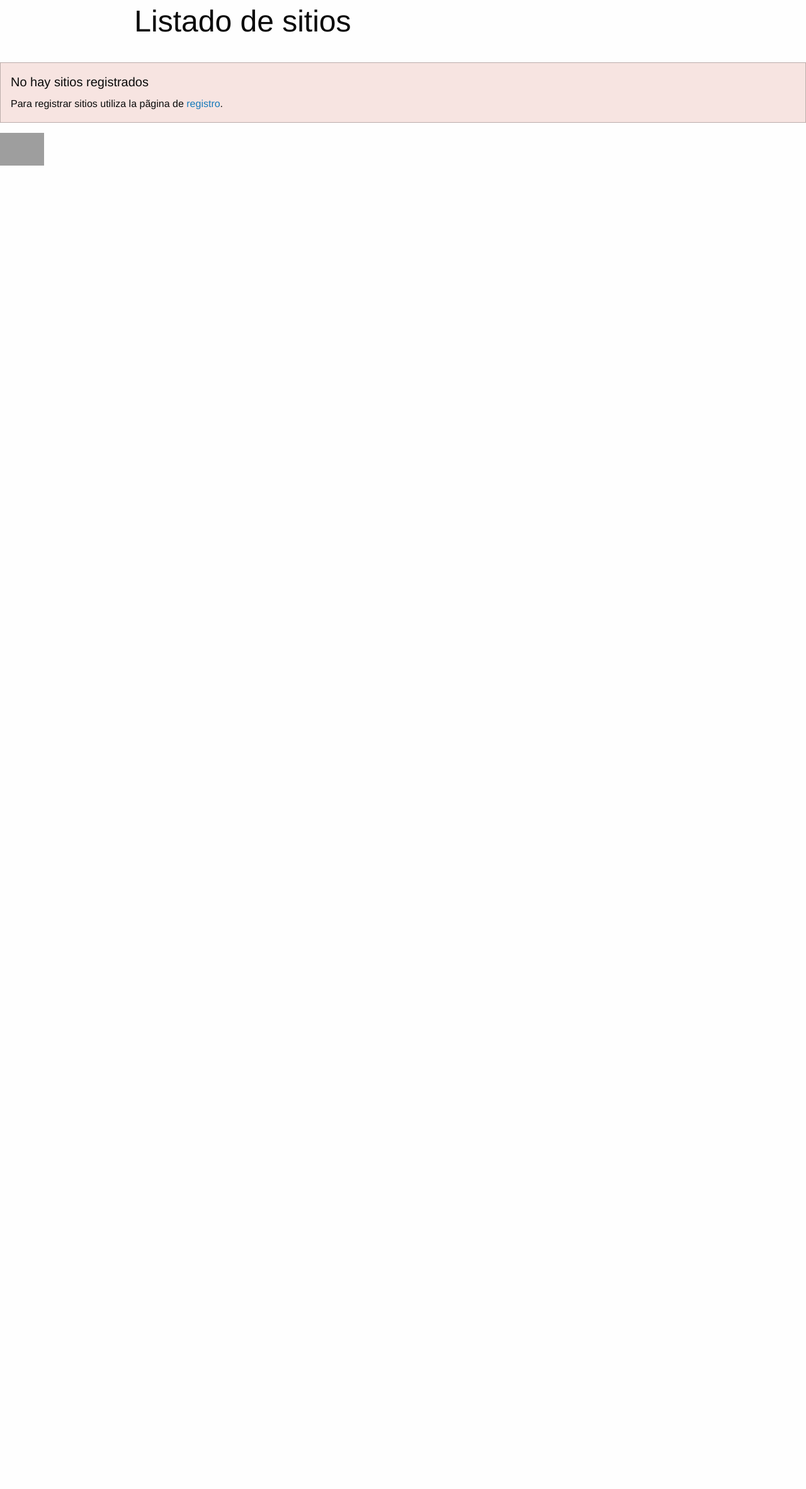
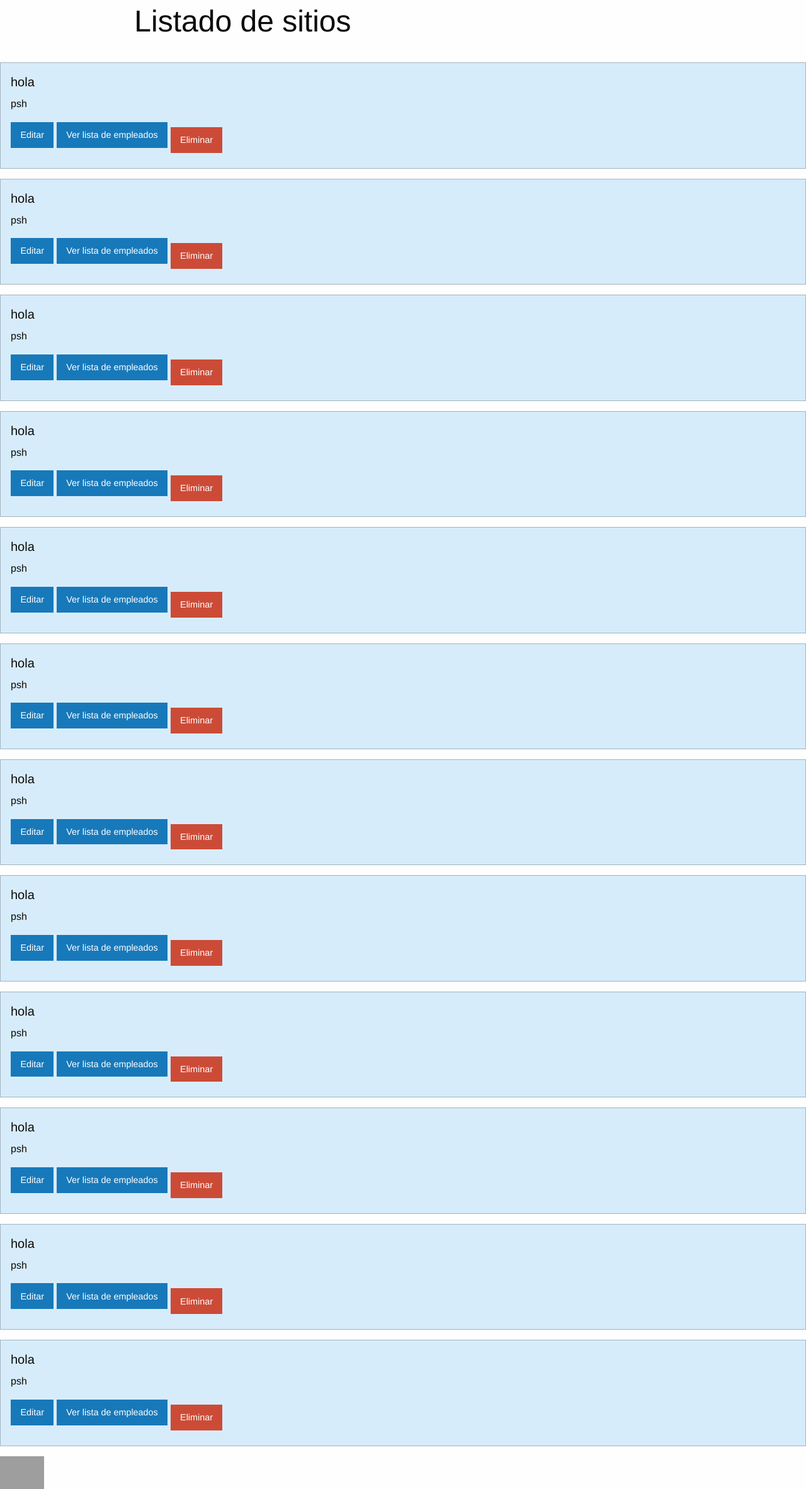
Before and after one commit to JulianGaBu/GarCRUD, a Django app: a page that uses templates/crud_base.html in a window 1280 px wide. Shown: the whole page at 63% size. Before the commit the page ends 263 px from the top, so only its background shows below. Run offline with Django 3.2, Linux system fonts and the light colour scheme; data comes from the database, SQL or seed files in the repository; both versions use the stored data as it was after the commit; some libraries are stand-ins or nearby versions; grey boxes are pictures that could not be loaded.

Commit message:
BASED GARCO

```diff
--- a/CRUD/models.py
+++ b/CRUD/models.py
@@ -14,6 +14,7 @@ class Empleado(models.Model):
 class Sitio(models.Model):
     nombre = models.CharField(max_length=30)
     direccion = models.CharField(max_length=50)
+    empleados = models.ManyToManyField(Empleado)
 
     def __str__(self):
         return self.nombre
--- a/CRUD/views.py
+++ b/CRUD/views.py
@@ -6,10 +6,24 @@ from django.shortcuts import render_to_response
 # Create your views here.
 def view_sitios(request):
     #return render(request, 'crud_site_list.html')
+    #e = Empleado(nombre='jorge', apellidos='cano', telefono='99909999', correo='jorge@walook')
     #s = Sitio(nombre='hola', direccion='psh')
+    #e.save()
     #s.save()
+    #s.empleados.add(e)
+
     sitios_list = Sitio.objects.all()
-    return render_to_response('crud_site_list.html', {'site_list' : sitios_list})
+    return render_to_response('crud_site_list.html', {'sitio_list' : sitios_list})
+
+def empleados_sitio(request):
+    sitio = Sitio.objects.get(id=1)
+    e = Empleado(nombre='jorge', apellidos='cano', telefono='99909999', correo='jorge@walook')
+    e.save()
+    sitio.empleados.add(e)
+    sitio.save()
+    empleados = sitio.empleados.filter(nombre='jorge')
+    #sitio.objects.
+    return render_to_response('crud_employee_in_site_list.html', {'empleados':sitio.empleados.all()})
 
 def sitios_edit(request):
     if 'NOMBRE CAMPO' in request.GET:
@@ -19,7 +33,8 @@ def sitios_edit(request):
     return HttpResponse(message)
 
 def sitios_edit_final(request):
-    if 'NOMBRE CAMPO AGREGAR' in request.GET:
+    if 'site_name' in request.GET:
+        site_name = request.GET['site_name']
 
         s = request.GET
         new_sitio = s.save()
--- a/mysite/urls.py
+++ b/mysite/urls.py
@@ -24,4 +24,5 @@ urlpatterns = [
     url(r'^admin/', admin.site.urls),
     url(r'^sitios/', views.view_sitios),
     url(r'^sitios-edit/', views.sitios_edit),
+    url(r'^empleados_sitio/', views.empleados_sitio),
 ]
--- a/templates/crud_employee_in_site_list.html
+++ b/templates/crud_employee_in_site_list.html
@@ -6,7 +6,7 @@
 
 <div class="small-8 columns">
 
-  {% for empleado in sitio.empleados.all %}
+  {% for empleado in empleados %}
   <div class="row">
     <div class="callout primary small-12 columns">
       <h5>{{ empleado.nombre }} {{ empleado.apellido }}</h5>
```
Also changed, not shown: CRUD/migrations/0001_initial.py, db.sqlite3.
